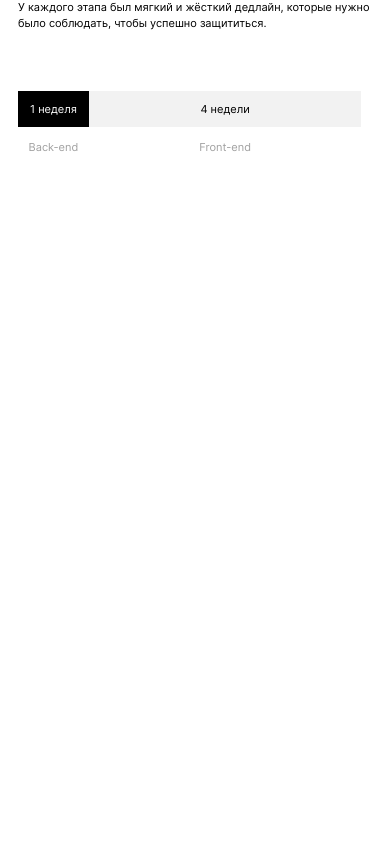
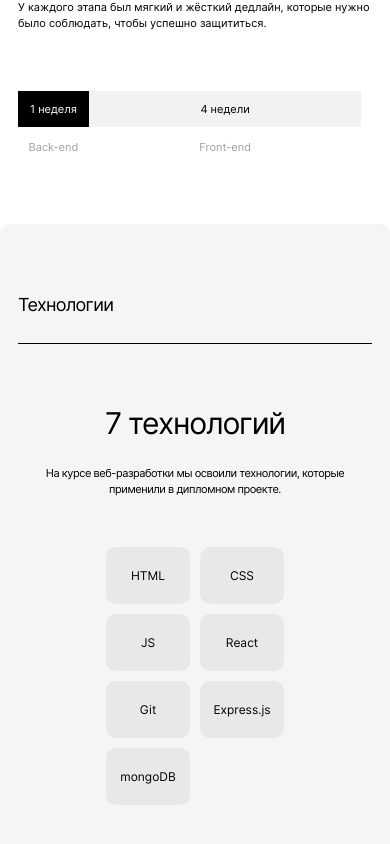
Before and after one commit to bomjourno/movies-explorer-frontend, a React (Create React App) app: page /profile in a window 390 px wide. Shown: the part 1042-1886 px from the top of the page. Before the commit the page ends 1266 px from the top, so only its background shows below. Built offline with nearby package versions, Linux system fonts and the light colour scheme.

Commit message:
feat: add techs

```diff
--- a/src/components/Header/Header.js
+++ b/src/components/Header/Header.js
@@ -6,7 +6,7 @@ import account from '../../images/account.svg';
 import './Header.css';
 
 function Header() {
-  const [burgerIsOpen, setBurgerIsOpen] = useState(false);
+  const [burgerMenuIsOpen, setBurgerMenuIsOpen] = useState(false);
   const loggedIn = false; // временно, состояние будет передаваться из App
 
   return (
@@ -53,21 +53,21 @@ function Header() {
           </nav>
           <div
             className='header__burger'
-            onClick={() => setBurgerIsOpen((prevVal) => !prevVal)}
+            onClick={() => setBurgerMenuIsOpen((prevVal) => !prevVal)}
           >
             <div
               className={classNames('header__burger-line', {
-                'header__burger-open': burgerIsOpen,
+                'header__burger-open': burgerMenuIsOpen,
               })}
             ></div>
             <div
               className={classNames('header__burger-line', {
-                'header__burger-open': burgerIsOpen,
+                'header__burger-open': burgerMenuIsOpen,
               })}
             ></div>
             <div
               className={classNames('header__burger-line', {
-                'header__burger-open': burgerIsOpen,
+                'header__burger-open': burgerMenuIsOpen,
               })}
             ></div>
           </div>
@@ -76,7 +76,7 @@ function Header() {
             className={classNames(
               'header__list header__burger-menu header__list_burger',
               {
-                'header__burger-menu_open': burgerIsOpen,
+                'header__burger-menu_open': burgerMenuIsOpen,
               },
             )}
           >
--- a/src/components/Main/Main.css
+++ b/src/components/Main/Main.css
@@ -0,0 +1,5 @@
+.content {
+  max-width: 1280px;
+  width: 100%;
+  margin: 0 auto;
+}
--- a/src/components/Main/Main.js
+++ b/src/components/Main/Main.js
@@ -2,6 +2,7 @@ import React from 'react';
 import AboutProject from '../AboutProject/AboutProject';
 import NavTab from '../NavTab/NavTab';
 import Promo from '../Promo/Promo';
+import Techs from '../Techs/Techs';
 import './Main.css';
 
 function Main() {
@@ -11,6 +12,7 @@ function Main() {
         <NavTab />
       </Promo>
       <AboutProject />
+      <Techs />
     </main>
   );
 }
--- /dev/null
+++ b/src/components/Techs/Techs.css
@@ -0,0 +1,142 @@
+.techs {
+  display: flex;
+  flex-direction: column;
+  padding: 100px 70px;
+  background-color: #F5F5F5;
+  border-radius: 10px;
+}
+
+.techs__header {
+  position: relative;
+  margin: 0;
+  font-weight: 400;
+  font-size: 22px;
+  line-height: 27px;
+  letter-spacing: -0.04em;
+}
+
+.techs__header::after {
+  content: '';
+  position: absolute;
+  bottom: 0;
+  left: 0;
+  width: 100%;
+  height: 1px;
+  background-color: #000;
+  transform: translate(0, 23px);
+}
+
+.techs__title {
+  margin: 113px 0 0 0;
+  font-weight: 400;
+  font-size: 50px;
+  line-height: 58px;
+  letter-spacing: -0.04em;
+  text-align: center;
+}
+
+.techs__subtitle {
+  display: flex;
+  align-self: center;
+  max-width: 460px;
+  margin: 26px 0 100px;
+  font-weight: 400;
+  font-size: 14px;
+  line-height: 20px;
+  letter-spacing: -0.04em;
+  text-align: center;
+}
+
+.techs__list {
+  display: grid;
+  grid-template-columns: repeat(auto-fill, 90px);
+  align-self: center;
+  justify-content: center;
+  max-width: 690px;
+  width: 100%;
+  gap: 10px;
+  margin: 0;
+  padding: 0;
+  text-align: center;
+  list-style-type: none;
+}
+
+.techs__list-item {
+  width: 90px;
+  height: 60px;
+  padding: 20px 0;
+  font-weight: 400;
+  font-size: 14px;
+  line-height: 17px;
+  border-radius: 10px;
+  box-sizing: border-box;
+  background-color: #E8E8E8;
+}
+
+@media screen and (max-width: 768px) {
+  .techs {
+    padding: 90px 50px;
+  }
+
+  .techs__title {
+    margin: 104px 0 0 0;
+  }
+
+  .techs__subtitle {
+    margin: 22px 0 83px;
+    font-size: 12px;
+    line-height: 18px;
+  }
+
+  .techs__list {
+    grid-template-columns: repeat(auto-fill, 84px);
+  }
+
+  .techs__list-item {
+    width: 84px;
+    height: 57px;
+    padding: 21px 0;
+    font-size: 12px;
+    line-height: 15px;
+  }
+}
+
+@media screen and (max-width: 440px) {
+  .techs {
+    padding: 70px 18px;
+  }
+
+  .techs__header {
+    font-size: 18px;
+    line-height: 22px;
+  }
+
+  .techs__header::after {
+    transform: translate(0, 28px);
+  }
+
+  .techs__title {
+    margin: 89px 0 0 0;
+    font-size: 30px;
+    line-height: 36px;
+  }
+
+  .techs__subtitle {
+    margin: 24px 0 50px;
+    font-size: 11px;
+    line-height: 16px;
+  }
+
+  .techs__list {
+    grid-template-columns: repeat(auto-fill, 84px);
+    max-width: 178px;
+  }
+
+  .techs__list-item {
+    width: 84px;
+    height: 57px;
+    padding: 21px 0;
+    font-size: 12px;
+    line-height: 15px;
+  }
+}
--- /dev/null
+++ b/src/components/Techs/Techs.js
@@ -0,0 +1,26 @@
+import React from 'react';
+import './Techs.css';
+
+function Techs() {
+  return (
+    <section className='techs'>
+      <h2 className='techs__header'>Технологии</h2>
+      <h3 className='techs__title'>7 технологий</h3>
+      <p className='techs__subtitle'>
+        На курсе веб-разработки мы освоили технологии, которые применили в
+        дипломном проекте.
+      </p>
+      <ul className='techs__list'>
+        <li className='techs__list-item'>HTML</li>
+        <li className='techs__list-item'>CSS</li>
+        <li className='techs__list-item'>JS</li>
+        <li className='techs__list-item'>React</li>
+        <li className='techs__list-item'>Git</li>
+        <li className='techs__list-item'>Express.js</li>
+        <li className='techs__list-item'>mongoDB</li>
+      </ul>
+    </section>
+  );
+}
+
+export default Techs;
```
